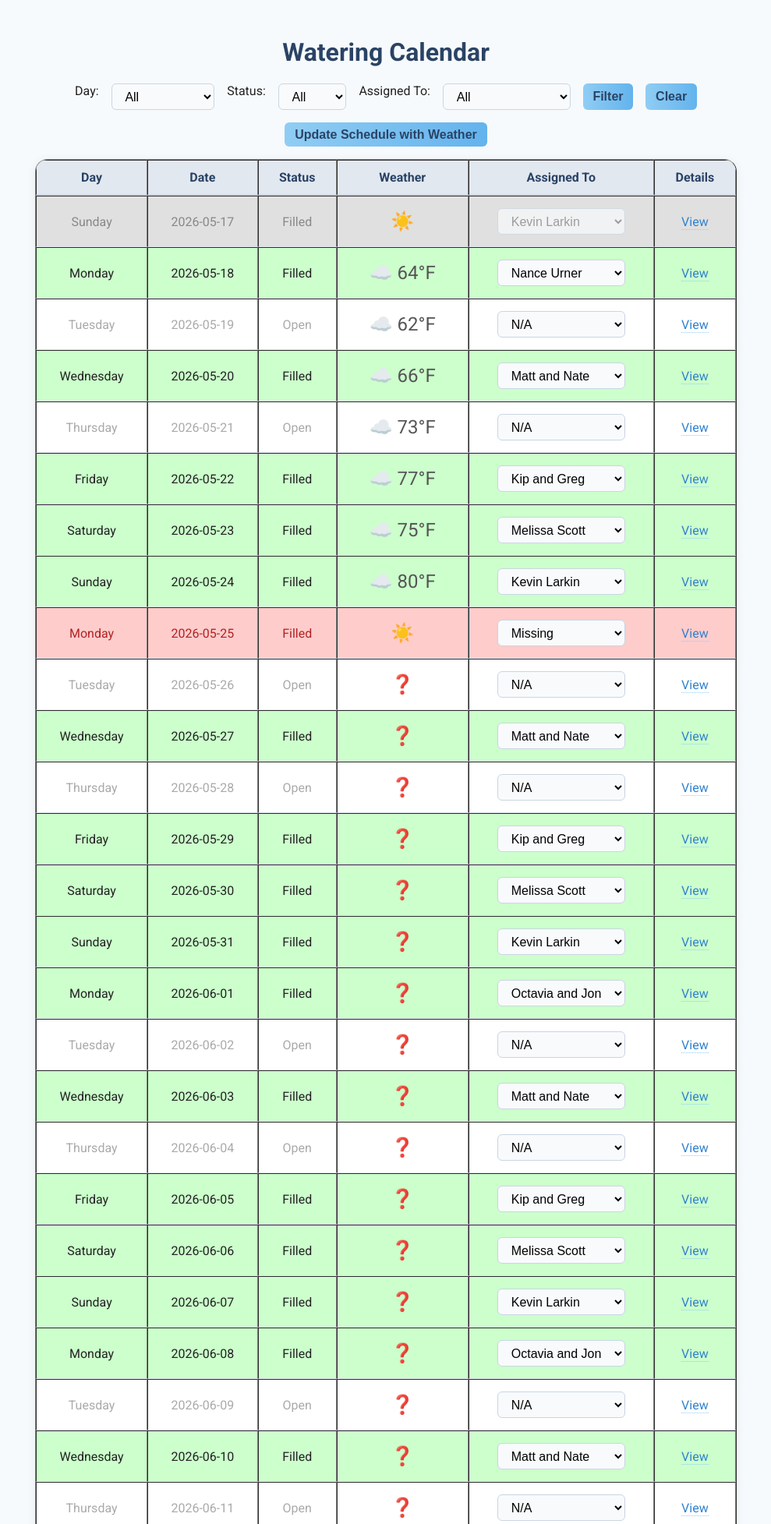
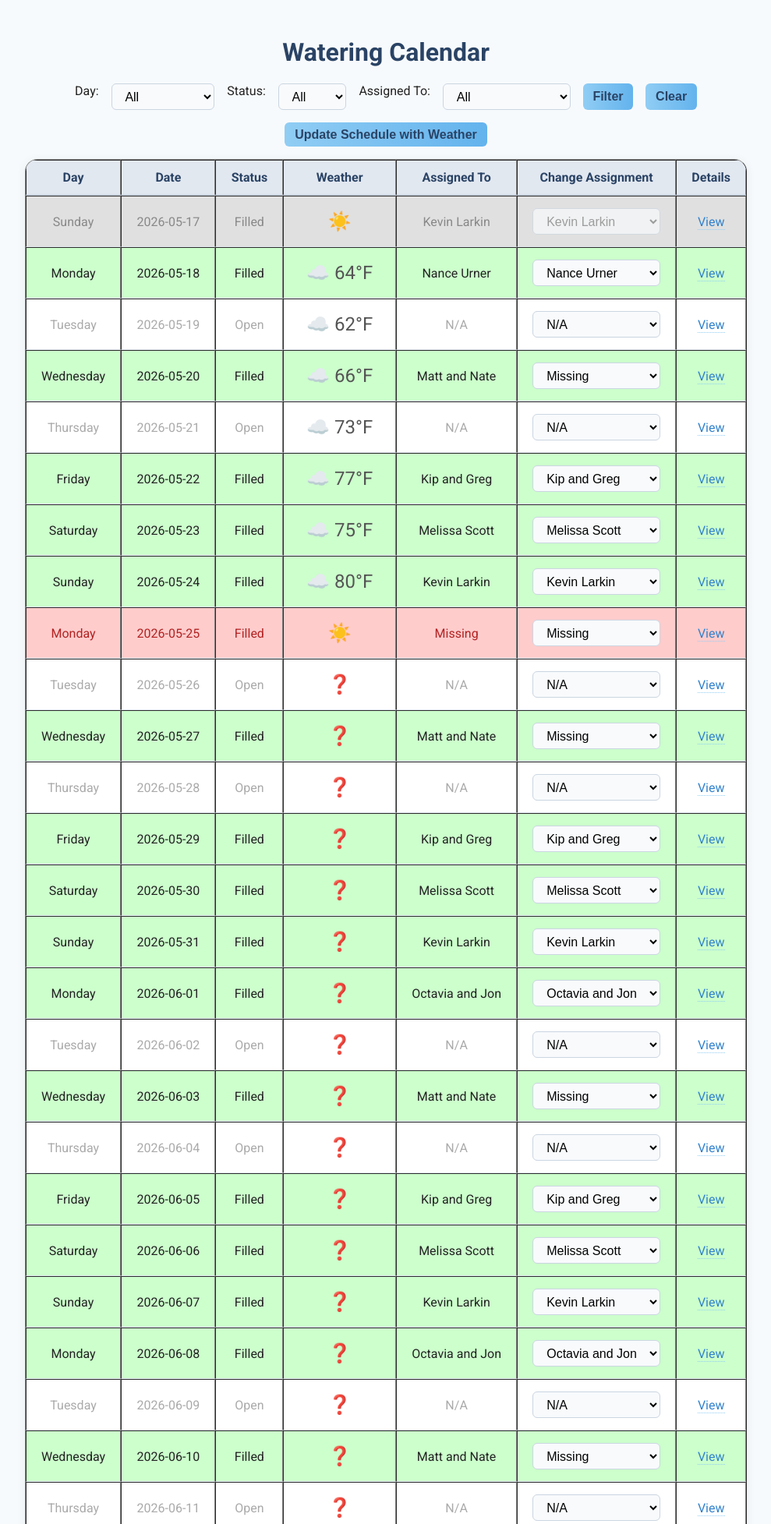
Before and after one commit to KevinLa2001/Newton-Circle-Water-Brigade, a Flask app: page /calendar in a window 1280 px wide. Shown: the top 1955 px of the page at 78% size, without its empty margins (145-1134 px from the left). Run offline with Flask 3, Linux system fonts and the light colour scheme.

Commit message:
sorted users, added Jet and fixed calendar

```diff
--- a/app/templates/calendar.html
+++ b/app/templates/calendar.html
@@ -187,6 +187,7 @@
             <th>Status</th>
             <th>Weather</th>
             <th>Assigned To</th>
+            <th>Change Assignment</th>
             <th>Details</th>
         </tr>
         {% set cutoff = today - timedelta(days=2) %}
@@ -239,6 +240,13 @@
                     {% endif %}
                 </td>
                 <td>
+                    {%- if slot.assigned_to and slot.assigned_to != '' -%}
+                        {{ slot.assigned_to }}
+                    {%- else -%}
+                        Missing
+                    {%- endif -%}
+                </td>
+                <td>
                     <form method="post" action="/assign_user" style="margin:0;display:inline;">
                         <input type="hidden" name="slot_date" value="{{ slot.date }}">
                         <select name="assigned_to" onchange="handleAssignedChange(this, '{{ slot.date }}', this.form)" {% if is_past %}disabled{% endif %}>
--- a/users.json
+++ b/users.json
@@ -1,9 +1,9 @@
 [
-  {"name": "Octavia and Jon", "contacts": ["octaviagarden@gmail.com", "jonrzulauf@gmail.com"]},
-  {"name": "Matt and Nate", "contacts": ["", ""]},
+  {"name": "Jet Wales", "contacts": ["harmankwales@gmail.com", ""]},
+  {"name": "Kevin Larkin", "contacts": ["kevinla_ms@hotmail.com", ""]},
   {"name": "Kip and Greg", "contacts": ["kip.white@cbrealty.com", ""]},
+  {"name": "Mat and Nate", "contacts": ["mathew.koelsch@gmail.com;", ""]},
   {"name": "Melissa Scott", "contacts": ["melissa.chinn.scott@gmail.com", ""]},
   {"name": "Nance Urner", "contacts": ["nancykurner@gmail.com>", ""]},
-  {"name": "Kevin Larkin", "contacts": ["kevinla_ms@hotmail.com", ""]},
-  {"name": "N/A", "contacts": ["kevinla_ms@hotmail.com", ""]}
+  {"name": "Octavia and Jon", "contacts": ["octaviagarden@gmail.com", "jonrzulauf@gmail.com"]}
 ]
```
